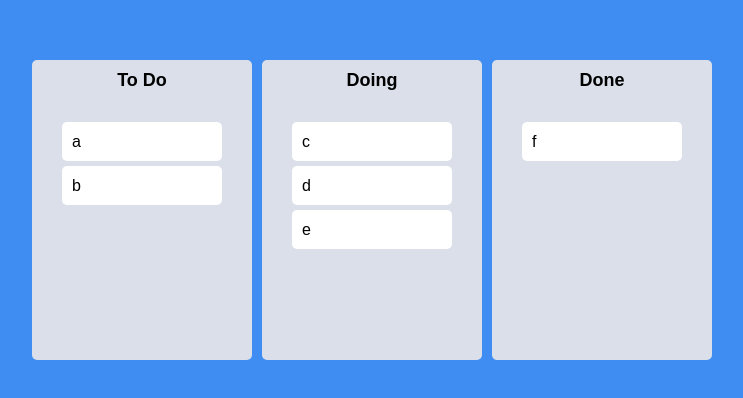
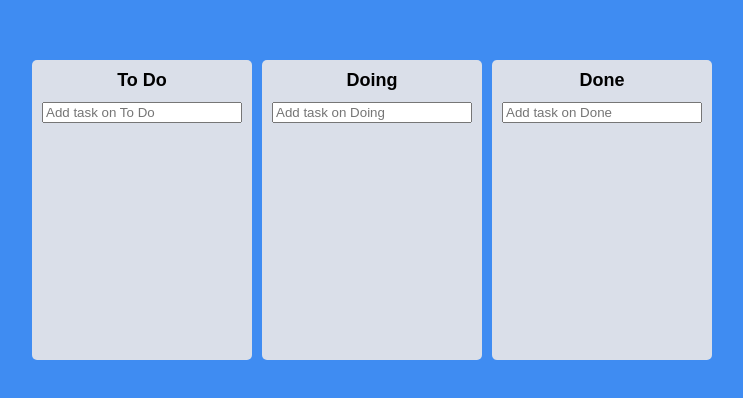
Before and after one commit to rovin0805/Trello-Clone, a React (Create React App) app: page / in a window 1280 px wide. Shown: the part 190-588 px from the top of the page, without its empty margins (268-1011 px from the left). Built offline with nearby package versions, Linux system fonts and the light colour scheme.

Commit message:
create to-do list with object tasks

```diff
--- a/package.json
+++ b/package.json
@@ -13,6 +13,7 @@
     "react": "^17.0.2",
     "react-beautiful-dnd": "^13.1.0",
     "react-dom": "^17.0.2",
+    "react-hook-form": "^7.25.0",
     "react-router-dom": "^6.2.1",
     "react-scripts": "5.0.0",
     "recoil": "^0.5.2",
--- a/src/App.tsx
+++ b/src/App.tsx
@@ -1,8 +1,8 @@
-import { DragDropContext, DropResult } from "react-beautiful-dnd";
-import { useRecoilState } from "recoil";
-import styled from "styled-components";
-import { toDoState } from "./atoms";
-import Board from "./components/Board";
+import { DragDropContext, DropResult } from 'react-beautiful-dnd';
+import { useRecoilState } from 'recoil';
+import styled from 'styled-components';
+import { toDoState } from './atoms';
+import Board from './components/Board';
 
 const Wrapper = styled.div`
   display: flex;
@@ -30,19 +30,21 @@
     if (!destination) return;
     if (destination?.droppableId === source.droppableId) {
       // same board movement
-      setToDos((allBoards) => {
+      setToDos(allBoards => {
         const boardCopy = [...allBoards[source.droppableId]];
+        const taskObj = boardCopy[source.index];
         boardCopy.splice(source.index, 1);
-        boardCopy.splice(destination?.index, 0, draggableId);
+        boardCopy.splice(destination?.index, 0, taskObj);
         return { ...allBoards, [source.droppableId]: boardCopy };
       });
     } else {
       // cross board movement
-      setToDos((allBoards) => {
+      setToDos(allBoards => {
         const sourceBoard = [...allBoards[source.droppableId]];
+        const taskObj = sourceBoard[source.index];
         const destinationBoard = [...allBoards[destination.droppableId]];
         sourceBoard.splice(source.index, 1);
-        destinationBoard.splice(destination?.index, 0, draggableId);
+        destinationBoard.splice(destination?.index, 0, taskObj);
         return {
           ...allBoards,
           [source.droppableId]: sourceBoard,
@@ -56,7 +58,7 @@
     <DragDropContext onDragEnd={onDragEnd}>
       <Wrapper>
         <Boards>
-          {Object.keys(toDos).map((boardId) => (
+          {Object.keys(toDos).map(boardId => (
             <Board toDos={toDos[boardId]} boardId={boardId} key={boardId} />
           ))}
         </Boards>
--- a/src/atoms.tsx
+++ b/src/atoms.tsx
@@ -1,14 +1,19 @@
-import { atom } from "recoil";
+import { atom } from 'recoil';
+
+export interface IToDo {
+  id: number;
+  text: string;
+}
 
 interface IToDoState {
-  [key: string]: string[];
+  [key: string]: IToDo[];
 }
 
 export const toDoState = atom<IToDoState>({
-  key: "toDo",
+  key: 'toDo',
   default: {
-    "To Do": ["a", "b"],
-    Doing: ["c", "d", "e"],
-    Done: ["f"],
+    'To Do': [],
+    Doing: [],
+    Done: [],
   },
 });
--- a/src/components/Board.tsx
+++ b/src/components/Board.tsx
@@ -1,12 +1,15 @@
-import { Droppable } from "react-beautiful-dnd";
-import styled from "styled-components";
-import DraggableCard from "./DraggableCard";
+import { Droppable } from 'react-beautiful-dnd';
+import { useForm } from 'react-hook-form';
+import { useSetRecoilState } from 'recoil';
+import styled from 'styled-components';
+import { IToDo, toDoState } from '../atoms';
+import DraggableCard from './DraggableCard';
 
 const Wrapper = styled.div`
   width: 300px;
   padding: 20px 10px;
   padding-top: 10px;
-  background-color: ${(props) => props.theme.boardColor};
+  background-color: ${props => props.theme.boardColor};
   border-radius: 5px;
   min-height: 300px;
   display: flex;
@@ -27,36 +30,75 @@
 }
 
 const Area = styled.div<IAreaProps>`
-  background-color: ${(props) =>
+  background-color: ${props =>
     props.isDraggingOver
-      ? "#dfe6e9"
+      ? '#dfe6e9'
       : props.isDraggingFromThis
-      ? "#b2bec3"
-      : "transparent"};
+      ? '#b2bec3'
+      : 'transparent'};
   flex-grow: 1;
   transition: background-color 0.3s ease-in-out;
   padding: 20px;
 `;
 
+const Form = styled.form`
+  width: 100%;
+  input {
+    width: 100%;
+  }
+`;
+
 interface IBoardProps {
-  toDos: string[];
+  toDos: IToDo[];
   boardId: string;
 }
 
+interface IHookForm {
+  toDo: string;
+}
+
 function Board({ toDos, boardId }: IBoardProps) {
+  const setToDos = useSetRecoilState(toDoState);
+  const { register, setValue, handleSubmit } = useForm<IHookForm>();
+
+  const onValid = ({ toDo }: IHookForm) => {
+    const newToDo = {
+      id: Date.now(),
+      text: toDo,
+    };
+    setToDos(allBoards => {
+      return {
+        ...allBoards,
+        [boardId]: [newToDo, ...allBoards[boardId]],
+      };
+    });
+    setValue('toDo', '');
+  };
+
   return (
     <Wrapper>
       <Title>{boardId}</Title>
+      <Form onSubmit={handleSubmit(onValid)}>
+        <input
+          {...register('toDo', { required: true })}
+          type='text'
+          placeholder={`Add task on ${boardId}`}
+        />
+      </Form>
       <Droppable droppableId={boardId}>
         {(provided, snapchat) => (
           <Area
             isDraggingOver={snapchat.isDraggingOver}
             isDraggingFromThis={Boolean(snapchat.draggingFromThisWith)}
             ref={provided.innerRef}
-            {...provided.droppableProps}
-          >
+            {...provided.droppableProps}>
             {toDos.map((toDo, index) => (
-              <DraggableCard key={toDo} toDo={toDo} index={index} />
+              <DraggableCard
+                key={toDo.id}
+                index={index}
+                toDoId={toDo.id}
+                toDoText={toDo.text}
+              />
             ))}
             {provided.placeholder}
           </Area>
--- a/src/components/DraggableCard.tsx
+++ b/src/components/DraggableCard.tsx
@@ -1,33 +1,33 @@
-import React from "react";
-import { Draggable } from "react-beautiful-dnd";
-import styled from "styled-components";
+import React from 'react';
+import { Draggable } from 'react-beautiful-dnd';
+import styled from 'styled-components';
 
 const Card = styled.div<{ isDragging: boolean }>`
   border-radius: 5px;
   margin-bottom: 5px;
   padding: 10px;
-  background-color: ${(props) =>
-    props.isDragging ? "#e4f2ff" : props.theme.cardColor};
-  box-shadow: ${(props) =>
-    props.isDragging ? "0px 2px 5px rgba(0, 0, 0, 0.05)" : "none"};
+  background-color: ${props =>
+    props.isDragging ? '#e4f2ff' : props.theme.cardColor};
+  box-shadow: ${props =>
+    props.isDragging ? '0px 2px 5px rgba(0, 0, 0, 0.05)' : 'none'};
 `;
 
 interface IDraggableCardProps {
-  toDo: string;
+  toDoId: number;
+  toDoText: string;
   index: number;
 }
 
-function DraggableCard({ toDo, index }: IDraggableCardProps) {
+function DraggableCard({ toDoId, toDoText, index }: IDraggableCardProps) {
   return (
-    <Draggable key={toDo} draggableId={toDo} index={index}>
+    <Draggable key={toDoId} draggableId={toDoId + ''} index={index}>
       {(provided, snapshot) => (
         <Card
           isDragging={snapshot.isDragging}
           ref={provided.innerRef}
           {...provided.draggableProps}
-          {...provided.dragHandleProps}
-        >
-          {toDo}
+          {...provided.dragHandleProps}>
+          {toDoText}
         </Card>
       )}
     </Draggable>
```
Also changed, not shown: 1 other file (tests, documents, lock files or other folders).
